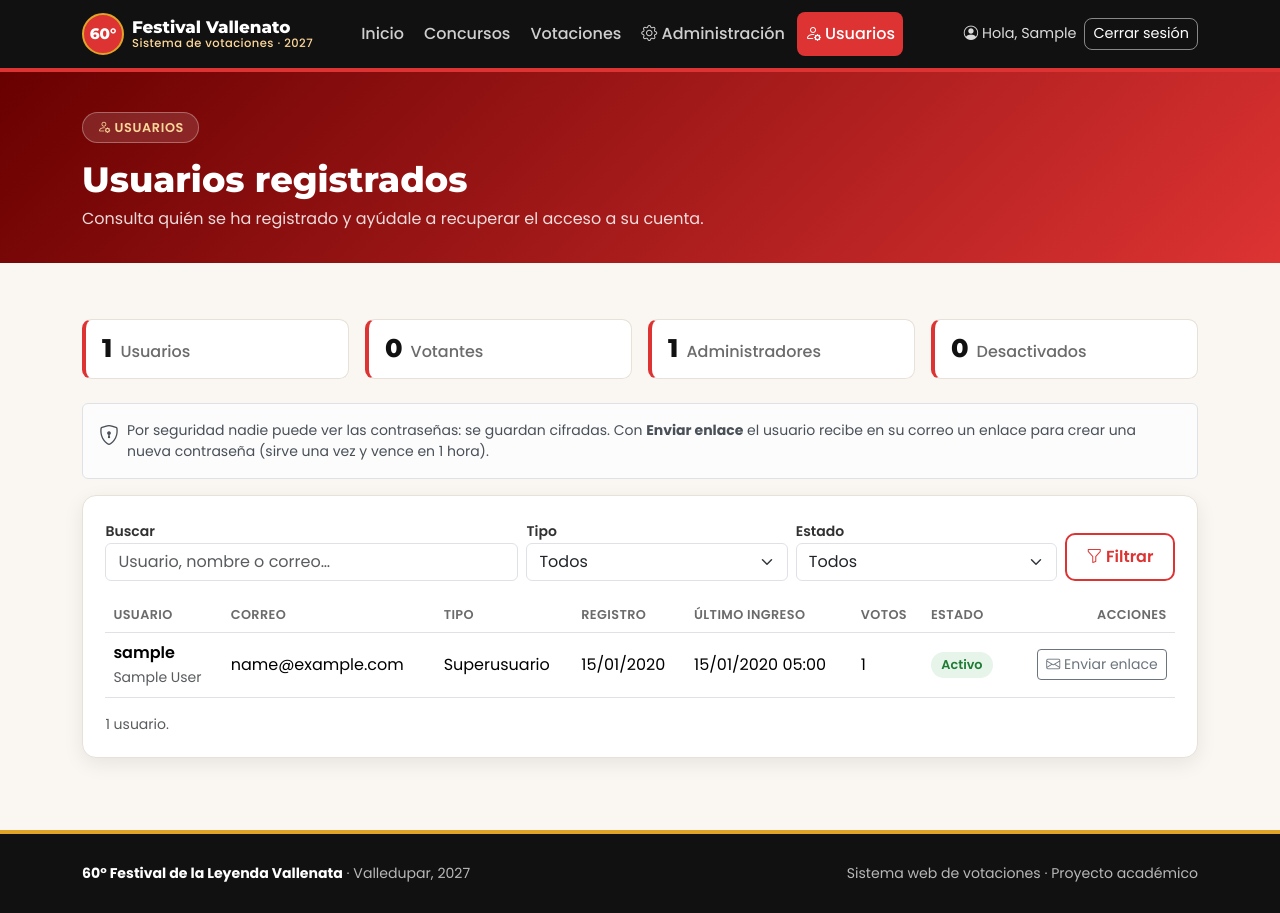
After one commit to Dahianaherrerar/festival-vallenato, a Django app: page /usuarios/ in a window 1280 px wide. The commit adds this page. Run offline with Django 5.2, Linux system fonts and the light colour scheme; a user stored in the database is signed in; tables that the repository leaves empty hold one stand-in row (values such as "Sample post").

Commit message:
Sección Usuarios: lista de usuarios registrados con su correo, búsqueda y filtros, envío del enlace para restablecer la contraseña y activar o desactivar cuentas, solo para administradores, con pruebas

```diff
--- a/panel/urls.py
+++ b/panel/urls.py
@@ -1,6 +1,6 @@
 from django.urls import path
 
-from . import views
+from . import usuarios, views
 
 urlpatterns = [
     path("administracion/", views.inicio, name="panel_inicio"),
@@ -9,4 +9,8 @@ urlpatterns = [
     path("administracion/<str:clave>/<int:pk>/editar/", views.editar, name="panel_editar"),
     path("administracion/<str:clave>/<int:pk>/estado/", views.cambiar_estado, name="panel_estado"),
     path("administracion/<str:clave>/<int:pk>/eliminar/", views.eliminar, name="panel_eliminar"),
+    # Sección Usuarios
+    path("usuarios/", usuarios.lista, name="usuarios_lista"),
+    path("usuarios/<int:pk>/enlace/", usuarios.enviar_enlace, name="usuarios_enlace"),
+    path("usuarios/<int:pk>/estado/", usuarios.cambiar_estado, name="usuarios_estado"),
 ]
--- a/static/css/panel.css
+++ b/static/css/panel.css
@@ -40,8 +40,32 @@
     line-height: 1;
 }
 
+.panel-resumen {
+    display: flex;
+    align-items: baseline;
+    gap: 0.5rem;
+    padding: 0.9rem 1rem;
+    background: var(--fv-blanco);
+    border: 1px solid var(--fv-borde);
+    border-left: 4px solid var(--fv-rojo);
+    border-radius: 0.6rem;
+    color: var(--fv-gris);
+    font-weight: 500;
+}
+
+.panel-resumen .panel-tarjeta-numero {
+    font-size: 1.6rem;
+}
+
 .panel-tabla {
     margin-bottom: 0;
+}
+
+/* Tablas con muchas columnas: en tableta se desplazan de lado en vez de apretarse. */
+@media (min-width: 768px) {
+    .panel-tabla-ancha {
+        min-width: 960px;
+    }
 }
 
 .panel-tabla th {
@@ -122,10 +146,15 @@
         font-weight: 600;
         color: var(--fv-gris);
         text-align: left;
+        flex-shrink: 0;
     }
 
     .panel-tabla td.panel-celda-acciones::before {
         content: none;
+    }
+
+    .panel-tabla td.panel-correo {
+        overflow-wrap: anywhere;
     }
 
     .panel-acciones {
--- a/templates/base.html
+++ b/templates/base.html
@@ -20,7 +20,7 @@
 </head>
 <body>
     {% with seccion=request.resolver_match.url_name %}
-    <nav class="navbar navbar-expand-lg navbar-dark fv-navbar">
+    <nav class="navbar navbar-expand-xl navbar-dark fv-navbar">
         <div class="container">
             <a class="navbar-brand d-flex align-items-center gap-2" href="{% url 'inicio' %}">
                 <span class="fv-sello">60°</span>
@@ -37,7 +37,7 @@
             </button>
 
             <div class="collapse navbar-collapse" id="menuPrincipal">
-                <ul class="navbar-nav me-auto mt-3 mt-lg-0 ms-lg-4 gap-lg-1">
+                <ul class="navbar-nav me-auto mt-3 mt-xl-0 ms-xl-4 gap-xl-1">
                     <li class="nav-item">
                         <a class="nav-link {% if seccion == 'inicio' %}active{% endif %}" href="{% url 'inicio' %}">Inicio</a>
                     </li>
@@ -53,10 +53,15 @@
                                 <i class="bi bi-gear"></i> Administración
                             </a>
                         </li>
+                        <li class="nav-item">
+                            <a class="nav-link {% if seccion and 'usuarios_' in seccion %}active{% endif %}" href="{% url 'usuarios_lista' %}">
+                                <i class="bi bi-person-gear"></i> Usuarios
+                            </a>
+                        </li>
                     {% endif %}
                 </ul>
 
-                <div class="d-flex flex-column flex-lg-row align-items-lg-center gap-2 py-3 py-lg-0">
+                <div class="d-flex flex-column flex-xl-row align-items-xl-center gap-2 py-3 py-xl-0">
                     {% if user.is_authenticated %}
                         <span class="fv-saludo"><i class="bi bi-person-circle"></i> Hola, {{ user.first_name|default:user.username }}</span>
                         <form action="{% url 'logout' %}" method="post" class="m-0">
--- a/templates/panel/base_panel.html
+++ b/templates/panel/base_panel.html
@@ -8,7 +8,7 @@
 {% block portada %}
 <header class="fv-encabezado">
     <div class="container">
-        <span class="fv-etiqueta mb-2"><i class="bi bi-gear"></i> Administración</span>
+        <span class="fv-etiqueta mb-2">{% block etiqueta %}<i class="bi bi-gear"></i> Administración{% endblock %}</span>
         <h1 class="mt-2">{% block encabezado %}Administración{% endblock %}</h1>
         <p>{% block subtitulo %}Gestiona los datos del Festival sin entrar al Django Admin.{% endblock %}</p>
     </div>
@@ -17,6 +17,7 @@
 
 {% block contenido %}
 <section class="container py-4">
+    {% block pestanas %}
     <nav class="panel-pestanas" aria-label="Secciones de Administración">
         <a href="{% url 'panel_inicio' %}" class="{% if not clave %}activa{% endif %}">
             <i class="bi bi-grid"></i> Resumen
@@ -27,6 +28,7 @@
             </a>
         {% endfor %}
     </nav>
+    {% endblock %}
 
     {% block panel %}{% endblock %}
 </section>
--- /dev/null
+++ b/templates/panel/usuarios.html
@@ -0,0 +1,142 @@
+{% extends "panel/base_panel.html" %}
+
+{% block titulo %}Usuarios{% endblock %}
+{% block etiqueta %}<i class="bi bi-person-gear"></i> Usuarios{% endblock %}
+{% block encabezado %}Usuarios registrados{% endblock %}
+{% block subtitulo %}Consulta quién se ha registrado y ayúdale a recuperar el acceso a su cuenta.{% endblock %}
+{% block pestanas %}{% endblock %}
+
+{% block panel %}
+<div class="row g-3 mb-4">
+    <div class="col-6 col-lg-3">
+        <div class="panel-resumen"><span class="panel-tarjeta-numero">{{ resumen.total }}</span> Usuarios</div>
+    </div>
+    <div class="col-6 col-lg-3">
+        <div class="panel-resumen"><span class="panel-tarjeta-numero">{{ resumen.votantes }}</span> Votantes</div>
+    </div>
+    <div class="col-6 col-lg-3">
+        <div class="panel-resumen"><span class="panel-tarjeta-numero">{{ resumen.administradores }}</span> Administradores</div>
+    </div>
+    <div class="col-6 col-lg-3">
+        <div class="panel-resumen"><span class="panel-tarjeta-numero">{{ resumen.inactivos }}</span> Desactivados</div>
+    </div>
+</div>
+
+<div class="alert alert-light border small d-flex gap-2" role="note">
+    <i class="bi bi-shield-lock fs-5"></i>
+    <div>
+        Por seguridad nadie puede ver las contraseñas: se guardan cifradas.
+        Con <strong>Enviar enlace</strong> el usuario recibe en su correo un enlace para crear una nueva
+        contraseña (sirve una vez y vence en 1 hora).
+        {% if correo_por_terminal %}
+            <br><strong>Gmail no está configurado</strong> en el archivo <code>.env</code>: el correo aparecerá en la terminal donde corre el servidor.
+        {% endif %}
+    </div>
+</div>
+
+<div class="fv-tarjeta">
+    <div class="fv-tarjeta-cuerpo">
+        <form method="get" class="row g-2 align-items-end mb-3">
+            <div class="col-md">
+                <label class="small fw-semibold" for="buscar">Buscar</label>
+                <input id="buscar" type="search" name="q" value="{{ texto }}" class="form-control" placeholder="Usuario, nombre o correo…">
+            </div>
+            <div class="col-6 col-md-3">
+                <label class="small fw-semibold" for="tipo">Tipo</label>
+                <select id="tipo" name="tipo" class="form-select">
+                    <option value="">Todos</option>
+                    <option value="votantes" {% if tipo == "votantes" %}selected{% endif %}>Votantes</option>
+                    <option value="administradores" {% if tipo == "administradores" %}selected{% endif %}>Administradores</option>
+                </select>
+            </div>
+            <div class="col-6 col-md-3">
+                <label class="small fw-semibold" for="estado">Estado</label>
+                <select id="estado" name="estado" class="form-select">
+                    <option value="">Todos</option>
+                    <option value="activos" {% if estado == "activos" %}selected{% endif %}>Activos</option>
+                    <option value="inactivos" {% if estado == "inactivos" %}selected{% endif %}>Desactivados</option>
+                </select>
+            </div>
+            <div class="col-md-auto">
+                <button type="submit" class="btn btn-fv-borde w-100"><i class="bi bi-funnel"></i> Filtrar</button>
+            </div>
+        </form>
+
+        {% if usuarios %}
+            <div class="table-responsive">
+                <table class="table panel-tabla panel-tabla-ancha">
+                    <thead>
+                        <tr>
+                            <th>Usuario</th>
+                            <th>Correo</th>
+                            <th>Tipo</th>
+                            <th>Registro</th>
+                            <th>Último ingreso</th>
+                            <th>Votos</th>
+                            <th>Estado</th>
+                            <th class="text-end">Acciones</th>
+                        </tr>
+                    </thead>
+                    <tbody>
+                        {% for usuario in usuarios %}
+                            <tr>
+                                <td data-titulo="Usuario">
+                                    <span class="fw-semibold">{{ usuario.username }}</span>
+                                    {% if usuario.get_full_name %}<br class="d-none d-md-inline"><small class="text-muted">{{ usuario.get_full_name }}</small>{% endif %}
+                                </td>
+                                <td data-titulo="Correo" class="panel-correo">
+                                    {% if usuario.email %}{{ usuario.email }}{% else %}<span class="text-muted">Sin correo</span>{% endif %}
+                                </td>
+                                <td data-titulo="Tipo">
+                                    {% if usuario.is_superuser %}Superusuario{% elif usuario.is_staff %}Administrador{% else %}Votante{% endif %}
+                                </td>
+                                <td data-titulo="Registro">{{ usuario.date_joined|date:"d/m/Y" }}</td>
+                                <td data-titulo="Último ingreso">{{ usuario.last_login|date:"d/m/Y H:i"|default:"Nunca" }}</td>
+                                <td data-titulo="Votos">{{ usuario.total_votos }}</td>
+                                <td data-titulo="Estado">
+                                    {% if usuario.is_active %}
+                                        <span class="panel-estado panel-estado-si">Activo</span>
+                                    {% else %}
+                                        <span class="panel-estado panel-estado-no">Desactivado</span>
+                                    {% endif %}
+                                </td>
+                                <td class="panel-celda-acciones">
+                                    <div class="panel-acciones">
+                                        <form method="post" action="{% url 'usuarios_enlace' usuario.pk %}">
+                                            {% csrf_token %}
+                                            <input type="hidden" name="filtros" value="{{ request.GET.urlencode }}">
+                                            <button type="submit" class="btn btn-sm btn-outline-secondary"
+                                                    {% if not usuario.email or not usuario.is_active %}disabled title="Necesita un correo y la cuenta activa"{% endif %}>
+                                                <i class="bi bi-envelope"></i> Enviar enlace
+                                            </button>
+                                        </form>
+                                        {% if usuario.pk != request.user.pk %}
+                                            <form method="post" action="{% url 'usuarios_estado' usuario.pk %}">
+                                                {% csrf_token %}
+                                                <input type="hidden" name="filtros" value="{{ request.GET.urlencode }}">
+                                                <button type="submit" class="btn btn-sm {% if usuario.is_active %}btn-outline-danger{% else %}btn-outline-secondary{% endif %}">
+                                                    {% if usuario.is_active %}
+                                                        <i class="bi bi-person-x"></i> Desactivar
+                                                    {% else %}
+                                                        <i class="bi bi-person-check"></i> Activar
+                                                    {% endif %}
+                                                </button>
+                                            </form>
+                                        {% endif %}
+                                    </div>
+                                </td>
+                            </tr>
+                        {% endfor %}
+                    </tbody>
+                </table>
+            </div>
+            <p class="text-muted small mt-3 mb-0">{{ usuarios|length }} usuario{{ usuarios|length|pluralize }}.</p>
+        {% else %}
+            <div class="fv-vacio">
+                <i class="bi bi-inbox"></i>
+                No hay usuarios{% if texto or tipo or estado %} con ese filtro{% endif %}.
+            </div>
+        {% endif %}
+    </div>
+</div>
+{% endblock %}
--- a/templates/votaciones/correos/recuperar_clave.txt
+++ b/templates/votaciones/correos/recuperar_clave.txt
@@ -1,6 +1,6 @@
 {% autoescape off %}Hola, {{ user.get_username }}:
 
-Recibimos una solicitud para restablecer la contraseña de tu cuenta en el sistema de votaciones del 60° Festival de la Leyenda Vallenata.
+{% if desde_administracion %}Un administrador del sistema de votaciones del 60° Festival de la Leyenda Vallenata te envió este enlace para que crees una nueva contraseña.{% else %}Recibimos una solicitud para restablecer la contraseña de tu cuenta en el sistema de votaciones del 60° Festival de la Leyenda Vallenata.{% endif %}
 
 Para crear una nueva contraseña, abre este enlace:
 
```
Also changed, not shown: panel/tests/test_usuarios.py (added, +202 -0 lines), panel/usuarios.py (added, +182 -0 lines), README.md.
